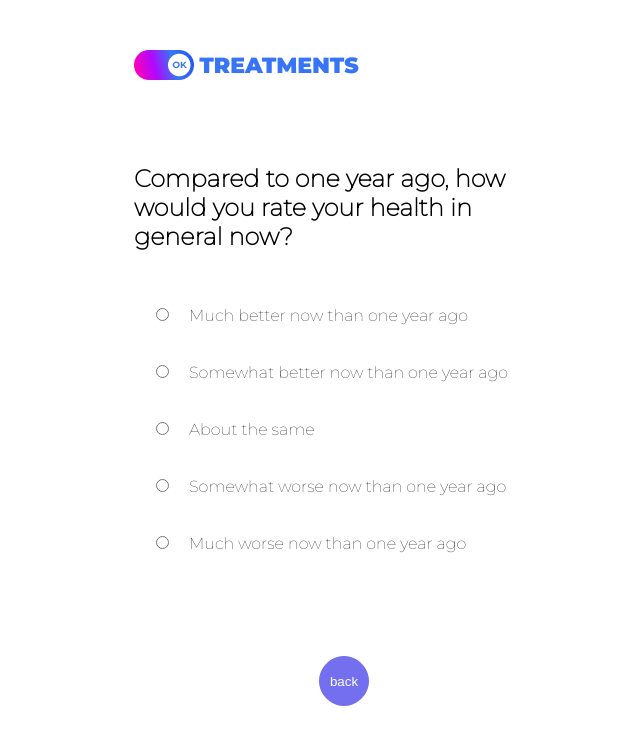
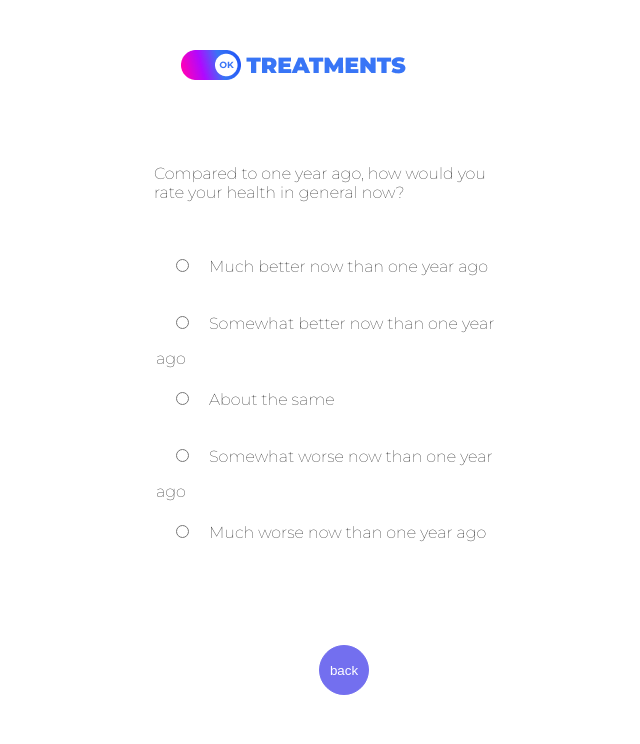
Before and after one commit to RomanRichert/Social_Network_For_Health, a React (Create React App) app in the folder my-app/: page /1 in a window 1280 px wide. Shown: the top 744 px of the page, without its empty margins (346-986 px from the left). Built offline with nearby package versions, Linux system fonts and the light colour scheme.

Commit message:
styles changed

```diff
--- a/my-app/src/components/Header/index.module.css
+++ b/my-app/src/components/Header/index.module.css
@@ -1,3 +1,4 @@
 .logo{
     margin: 50px 0 0 0;
+    text-align: center;
 }
--- a/my-app/src/components/QuestionItem/index.jsx
+++ b/my-app/src/components/QuestionItem/index.jsx
@@ -16,7 +16,7 @@ export default function QuestionItem({ id, question, answers }) {
 
   return (
     <div className={style.question_item}>
-      <h2>{question}</h2>
+      <p>{question}</p>
       <form>
         {answers.map((answer) => (
           <fieldset  className={style.form}
--- a/my-app/src/components/QuestionItem/index.module.css
+++ b/my-app/src/components/QuestionItem/index.module.css
@@ -1,8 +1,13 @@
 .question_item{
-    margin: 80px 0 0 0;
+    margin: 80px 50px 0 20px;
     display: grid;
     grid-template-columns: repeat(1, 1fr);
     gap: 35px;
+}
+
+.question_item p{
+    align-items: center;
+
 }
 
 .form{
--- a/my-app/src/pages/QuestionsPage/index.jsx
+++ b/my-app/src/pages/QuestionsPage/index.jsx
@@ -17,7 +17,7 @@ export default function QuestionsPage() {
           <Button>back</Button>
         </Link>
       ) : (
-        <Link to={`/${+id - 1}`} className={style.btn_block}>
+        <Link to={`/${+id + 1}`} className={style.btn_block}>
           <Button>next</Button>
         </Link>
       )}
```
Also changed, not shown: my-app/src/components/Button/index.jsx (+33 -0 lines).
